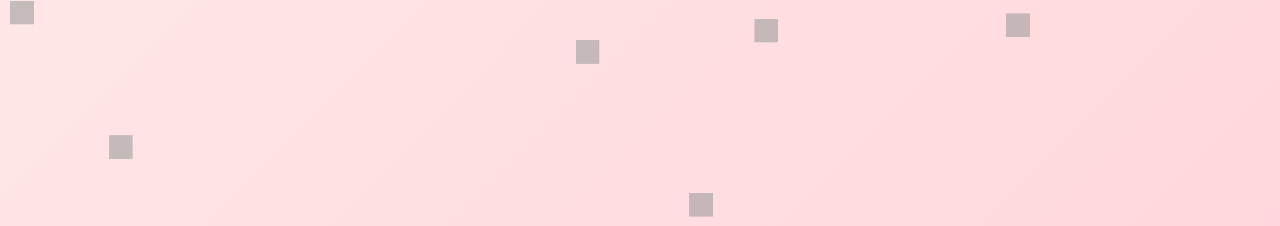
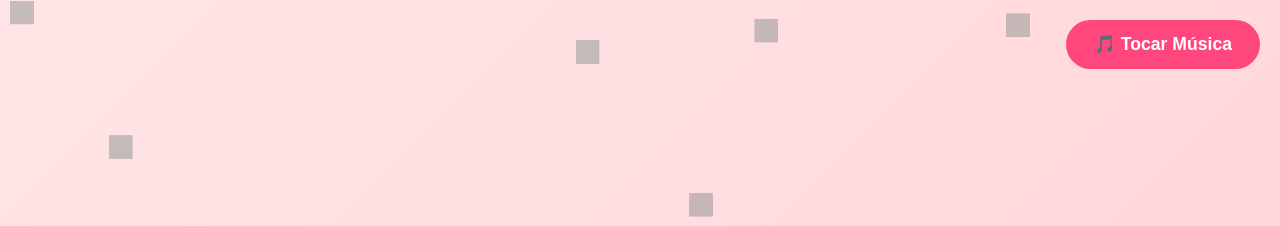
Before and after one commit to namorados/AM, a plain HTML site: page index.html in a window 1280 px wide. Shown: the top 226 px of the page. Drawn offline with nearby package versions, Linux system fonts and the light colour scheme.

Commit message:
Update index.html

```diff
--- a/index.html
+++ b/index.html
@@ -106,7 +106,8 @@
   </style>
 </head>
 <body>
-  <audio autoplay loop muted>
+  <button onclick="document.getElementById('musica').play()" class="btn" style="position: fixed; top: 20px; right: 20px; z-index: 999;">🎵 Tocar Música</button>
+  <audio id="musica" loop>
     <source src="musica.mp3" type="audio/mpeg">
     Seu navegador não suporta áudio em HTML5.
   </audio>
```
